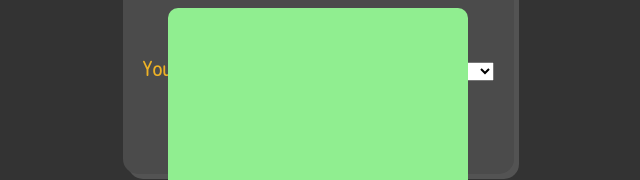
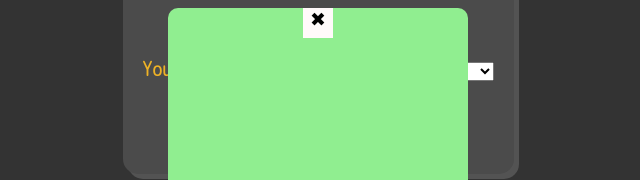
Before and after one commit to itzmeowww/tanabata2020, a plain HTML site: page index.html in a window 1280 px wide. Both pictures are taken after a click on the element 640 px from the left and 1202 px from the top of the page. Shown: the part 697-877 px from the top of the page, without its empty margins (322-962 px from the left). Drawn offline with nearby package versions, Linux system fonts and the light colour scheme.

Commit message:
add card 2

```diff
--- a/css/index.css
+++ b/css/index.css
@@ -141,3 +141,13 @@ label {
   top: 80vh;
   text-align: center;
 }
+
+.close {
+  font-size: 19px;
+  width: 30px;
+  height: 30px;
+  background-color: snow;
+  color: black;
+  text-align: center;
+  cursor: pointer;
+}
--- a/index.html
+++ b/index.html
@@ -9,6 +9,7 @@
   <body>
     <div class="card-holder">
       <div class="card" style="display: none;">
+        <div class="close">&#10006</div>
         <div class="wish">This is the wish</div>
         <div class="name">Name</div>
       </div>
--- a/javascript/index.js
+++ b/javascript/index.js
@@ -12,15 +12,15 @@ firebase.initializeApp(firebaseConfig);
 let db = firebase.firestore();
 
 $(document).ready(() => {
-  $(".bamboo").on("click touchstart", () => {
+  $(".bamboo").on("click", () => {
     $(".card").show();
-    $(".card").on("click touchstart", () => {
+    $(".card").on("click", () => {
       $(".card").hide();
     });
   });
   let myWish = "";
   //pls optimize
-  $("#label1").on("click touchstart", () => {
+  $("#label1").on("click", () => {
     if ($("#label1").attr("lang") != "thai") {
       $("#label1").attr("lang", "thai");
       $("#label1").text("ขอให้มีความสุข");
@@ -29,7 +29,7 @@ $(document).ready(() => {
       $("#label1").text("幸せになりますように。");
     }
   });
-  $("#label2").on("click touchstart", () => {
+  $("#label2").on("click", () => {
     if ($("#label2").attr("lang") != "thai") {
       $("#label2").attr("lang", "thai");
       $("#label2").text("ขอให้มีสุขภาพแข็งแรง");
@@ -38,7 +38,7 @@ $(document).ready(() => {
       $("#label2").text("健康でありますように。");
     }
   });
-  $("#label3").on("click touchstart", () => {
+  $("#label3").on("click", () => {
     if ($("#label3").attr("lang") != "thai") {
       $("#label3").attr("lang", "thai");
       $("#label3").text("ขอให้เจอเนื้อคู่");
@@ -47,7 +47,7 @@ $(document).ready(() => {
       $("#label3").text("運命の人に出会えますように。");
     }
   });
-  $("#label4").on("click touchstart", () => {
+  $("#label4").on("click", () => {
     if ($("#label4").attr("lang") != "thai") {
       $("#label4").attr("lang", "thai");
       $("#label4").text("ขอให้ปีนี้เป็นปีที่ดีเยี่ยม");
@@ -56,7 +56,7 @@ $(document).ready(() => {
       $("#label4").text("素晴らしい年になりますように。");
     }
   });
-  $("#label5").on("click touchstart", () => {
+  $("#label5").on("click", () => {
     if ($("#label5").attr("lang") != "thai") {
       $("#label5").attr("lang", "thai");
       $("#label5").text("ขอให้โลกสงบสุข");
```
